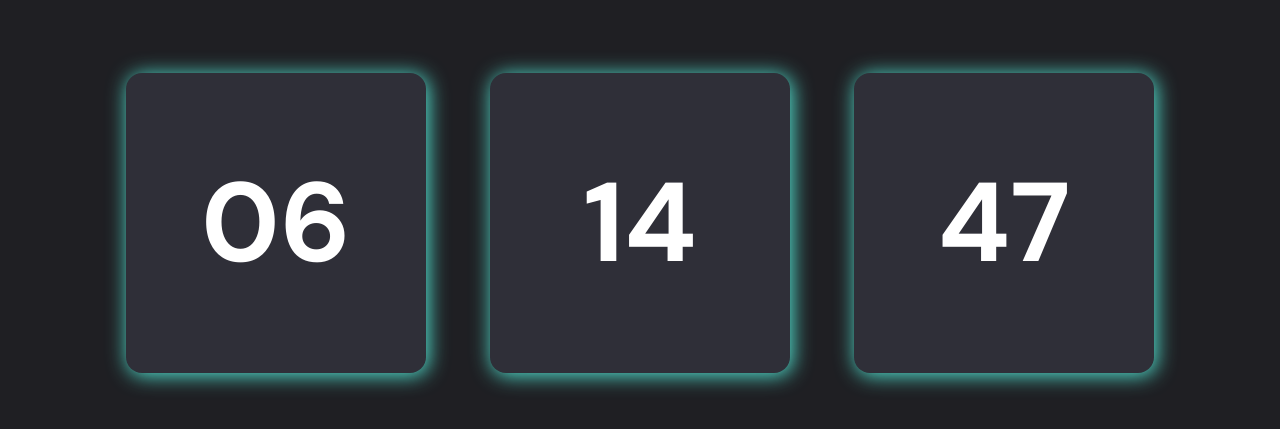
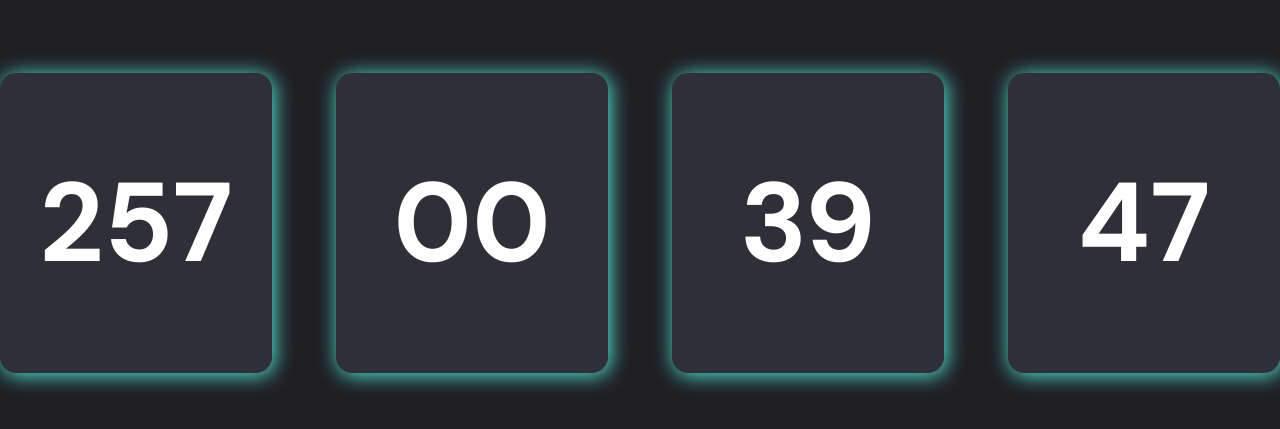
Before and after one commit to edvanbarbosa/temporizador-com-base-no-meu-alarme, a plain HTML site: page index.html in a window 1280 px wide. Shown: the part 177-606 px from the top of the page. Drawn offline with Linux system fonts and the light colour scheme.

Commit message:
mudando intuito do repositório

```diff
--- a/index.html
+++ b/index.html
@@ -90,6 +90,7 @@
         }
         @media screen and (max-width:1094px) {
             section{
+                height: 150vh;
                 flex-direction: column;
                 gap: 4em;
             }
@@ -105,14 +106,15 @@
 
 
     </style>
-    <title>Temporizador</title>
+    <title>Temporizador com base no dia do meu aniversário</title>
 </head>
 <body>
     <section>
-
+            <div><span class="day">00</span></div>
             <div><span class="hr">00</span></div>
             <div><span class="min">00</span></div>
             <div><span class="seg">00</span></div>
+
 
     </section>
 
--- a/main.js
+++ b/main.js
@@ -1,6 +1,7 @@
 var hr = document.querySelector('.hr')
 var min = document.querySelector('.min')
 var seg = document.querySelector('.seg')
+var diaa = document.querySelector('.day')
 
 let music = new Audio("./Alarme_da_samsung(M4A_128K).m4a")
 
@@ -11,14 +12,16 @@ const cronometro = ()=>{
     var now = new Date
 
 
-    const list_ala = [5,35,0]
+    const list_ala = [352,0,0,0]
 
 
     var hr_rd = now.getHours()
     var min_rd = now.getMinutes()
     var seg_rd = now.getSeconds()
+    var dias_rd = now.getDate()
+
     s_segatual  = (hr_rd*3600)+(min_rd*60)+seg_rd
-    s_segala = (list_ala[0]*3600)+(list_ala[1]*60)+list_ala[2]
+    s_segala = (list_ala[1]*3600)+(list_ala[2]*60)+list_ala[3]
 
     var subtr_seg = s_segala - s_segatual
 
@@ -26,19 +29,17 @@ const cronometro = ()=>{
 
     var segundos = result_seg%60
     var minutos =parseInt((result_seg/60))%60
-    var horas = parseInt((result_seg/60)/60)
+    var horas = parseInt((result_seg/60)/60)%24
 
-    console.log(horas,minutos,segundos)
+    var mes = now.getMonth()
+    var dias = list_ala[0]-( 30*mes  + dias_rd)
+
+    console.log(mes)
 
     hr.innerHTML = horas>9?horas:'0'+horas
     min.innerHTML = minutos>9?minutos:'0'+minutos
     seg.innerHTML = segundos>9?segundos:'0' + segundos
-    var button = document.querySelector("button")
-
-    button.addEventListener('click',()=>{
-        music.play()
-
-    })
+    diaa.innerHTML = dias>9?dias:'0'+dias
 
 
 
```
